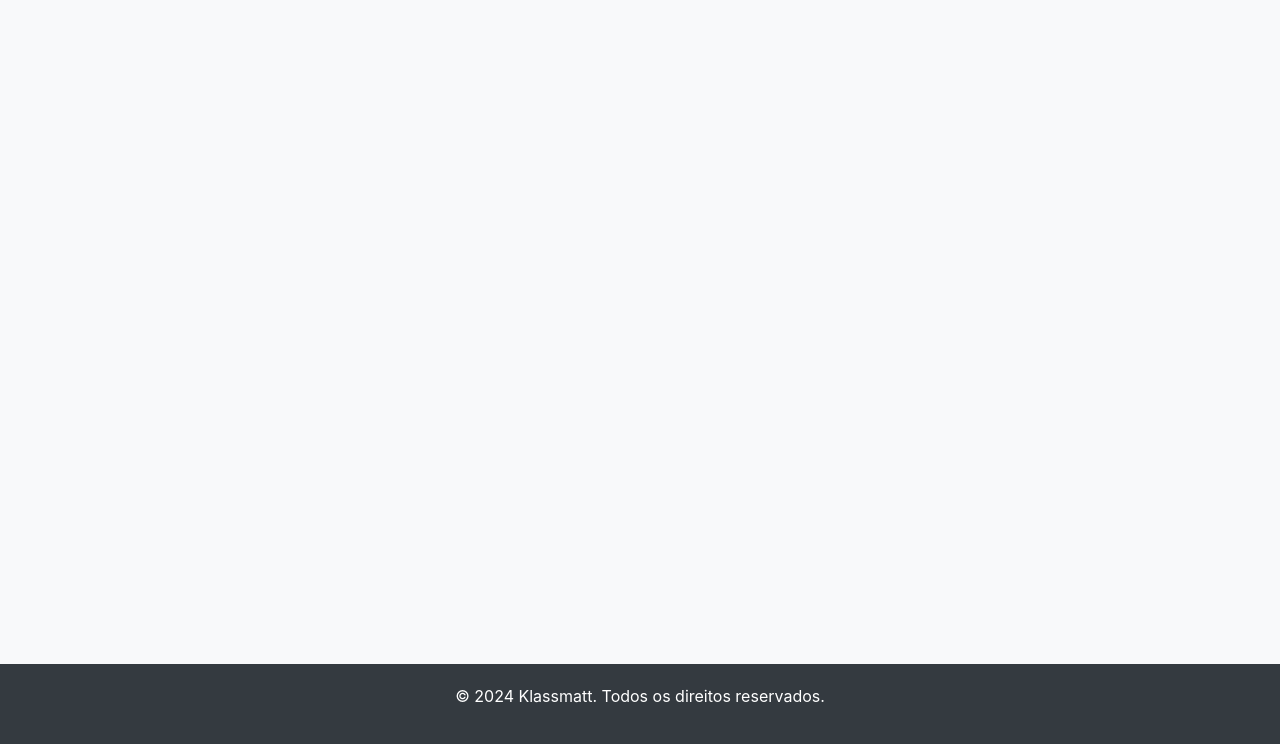
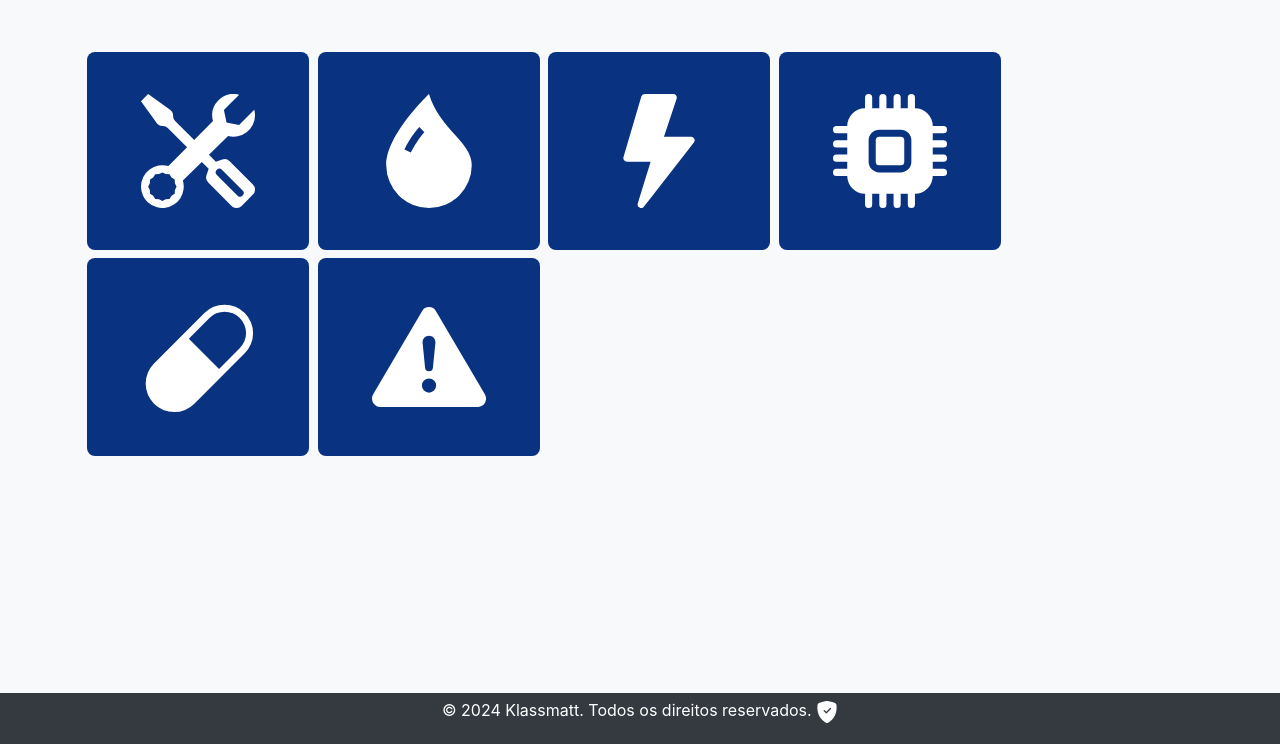
Before and after one commit to Henrique96/painel_KM, a PHP site: page /material.html in a window 1280 px wide. Shown: the part 56-800 px from the top of the page. Run offline with PHP 8.4, Linux system fonts and the light colour scheme; some libraries are stand-ins or nearby versions.

Commit message:
Links e icones para os materiais.

```diff
--- a/css/style.css
+++ b/css/style.css
@@ -17,6 +17,28 @@ body {
     font-size: 1.25rem;
     margin-top: 20px;
 }
+
+#links_material a {
+    background-color: rgb(9, 51, 128); /* Cor de fundo azul */
+    border: none; /* Remove bordas */
+    color: white; /* Cor do texto branca */
+    padding: 42px 54px; /* Espaçamento interno */
+    text-align: center; /* Alinha o texto ao centro */
+    text-decoration: none; /* Remove a sublinha do texto */
+    display: inline-block; /* Exibe como um bloco inline */
+    font-size: 16px; /* Tamanho da fonte */
+    margin: 4px 2px; /* Margens */
+    cursor: pointer; /* Muda o cursor ao passar o mouse */
+    border-radius: 8px; /* Borda arredondada */
+    transition-duration: 0.4s; /* Transição suave */
+}
+
+#links_material a:hover {
+    background-color: #0370e4; /* Cor de fundo ao passar o mouse */
+    color: white; /* Cor do texto ao passar o mouse */
+    box-shadow: 0 5px 15px rgba(0, 0, 0, 0.3); /* Sombra ao passar o mouse */
+}
+
 
 .center_div {
     margin: 8px;
@@ -42,7 +64,7 @@ body {
 footer {
     background-color: #343a40;
     color: white;
-    padding: 20px 0;
+    padding: 5px 0;
     text-align: center;
     position: fixed;
     width: 100%;
--- a/js/footer.js
+++ b/js/footer.js
@@ -1,6 +1,10 @@
 var footerhtml = `
         <div class="container">
-            <p>&copy; 2024 Klassmatt. Todos os direitos reservados.</p>
+            <p>&copy; 2024 Klassmatt. Todos os direitos reservados. <svg xmlns="http://www.w3.org/2000/svg" width="22" height="22" fill="currentColor" class="bi bi-shield-fill-check" viewBox="0 0 16 16">
+  <path fill-rule="evenodd" d="M8 0c-.69 0-1.843.265-2.928.56-1.11.3-2.229.655-2.887.87a1.54 1.54 0 0 0-1.044 1.262c-.596 4.477.787 7.795 2.465 9.99a11.8 11.8 0 0 0 2.517 2.453c.386.273.744.482 1.048.625.28.132.581.24.829.24s.548-.108.829-.24a7 7 0 0 0 1.048-.625 11.8 11.8 0 0 0 2.517-2.453c1.678-2.195 3.061-5.513 2.465-9.99a1.54 1.54 0 0 0-1.044-1.263 63 63 0 0 0-2.887-.87C9.843.266 8.69 0 8 0m2.146 5.146a.5.5 0 0 1 .708.708l-3 3a.5.5 0 0 1-.708 0l-1.5-1.5a.5.5 0 1 1 .708-.708L7.5 7.793z"/>
+</svg></p>
+
+
         </div>
     `;
 
--- /dev/null
+++ b/js/links_material.js
@@ -0,0 +1,46 @@
+var materialhtml = `
+        <div>
+            <a href="#">
+            <svg xmlns="http://www.w3.org/2000/svg" width="114" height="114" fill="currentColor" class="bi bi-tools" viewBox="0 0 16 16">
+                <path d="M1 0 0 1l2.2 3.081a1 1 0 0 0 .815.419h.07a1 1 0 0 1 .708.293l2.675 2.675-2.617 2.654A3.003 3.003 0 0 0 0 13a3 3 0 1 0 5.878-.851l2.654-2.617.968.968-.305.914a1 1 0 0 0 .242 1.023l3.27 3.27a.997.997 0 0 0 1.414 0l1.586-1.586a.997.997 0 0 0 0-1.414l-3.27-3.27a1 1 0 0 0-1.023-.242L10.5 9.5l-.96-.96 2.68-2.643A3.005 3.005 0 0 0 16 3q0-.405-.102-.777l-2.14 2.141L12 4l-.364-1.757L13.777.102a3 3 0 0 0-3.675 3.68L7.462 6.46 4.793 3.793a1 1 0 0 1-.293-.707v-.071a1 1 0 0 0-.419-.814zm9.646 10.646a.5.5 0 0 1 .708 0l2.914 2.915a.5.5 0 0 1-.707.707l-2.915-2.914a.5.5 0 0 1 0-.708M3 11l.471.242.529.026.287.445.445.287.026.529L5 13l-.242.471-.026.529-.445.287-.287.445-.529.026L3 15l-.471-.242L2 14.732l-.287-.445L1.268 14l-.026-.529L1 13l.242-.471.026-.529.445-.287.287-.445.529-.026z"/>
+            </svg>
+            </a>
+
+            <a href="#">
+            <svg xmlns="http://www.w3.org/2000/svg" width="114" height="114" fill="currentColor" class="bi bi-droplet-fill" viewBox="0 0 16 16">
+                <path d="M8 16a6 6 0 0 0 6-6c0-1.655-1.122-2.904-2.432-4.362C10.254 4.176 8.75 2.503 8 0c0 0-6 5.686-6 10a6 6 0 0 0 6 6M6.646 4.646l.708.708c-.29.29-1.128 1.311-1.907 2.87l-.894-.448c.82-1.641 1.717-2.753 2.093-3.13"/>
+            </svg>
+            </a>
+
+            <a href="#">
+            <svg xmlns="http://www.w3.org/2000/svg" width="114" height="114" fill="currentColor" class="bi bi-lightning-fill" viewBox="0 0 16 16">
+                <path d="M5.52.359A.5.5 0 0 1 6 0h4a.5.5 0 0 1 .474.658L8.694 6H12.5a.5.5 0 0 1 .395.807l-7 9a.5.5 0 0 1-.873-.454L6.823 9.5H3.5a.5.5 0 0 1-.48-.641z"/>
+            </svg>
+            </a>
+            <a href="#">
+            <svg xmlns="http://www.w3.org/2000/svg" width="114" height="114" fill="currentColor" class="bi bi-cpu-fill" viewBox="0 0 16 16">
+                <path d="M6.5 6a.5.5 0 0 0-.5.5v3a.5.5 0 0 0 .5.5h3a.5.5 0 0 0 .5-.5v-3a.5.5 0 0 0-.5-.5z"/>
+                <path d="M5.5.5a.5.5 0 0 0-1 0V2A2.5 2.5 0 0 0 2 4.5H.5a.5.5 0 0 0 0 1H2v1H.5a.5.5 0 0 0 0 1H2v1H.5a.5.5 0 0 0 0 1H2v1H.5a.5.5 0 0 0 0 1H2A2.5 2.5 0 0 0 4.5 14v1.5a.5.5 0 0 0 1 0V14h1v1.5a.5.5 0 0 0 1 0V14h1v1.5a.5.5 0 0 0 1 0V14h1v1.5a.5.5 0 0 0 1 0V14a2.5 2.5 0 0 0 2.5-2.5h1.5a.5.5 0 0 0 0-1H14v-1h1.5a.5.5 0 0 0 0-1H14v-1h1.5a.5.5 0 0 0 0-1H14v-1h1.5a.5.5 0 0 0 0-1H14A2.5 2.5 0 0 0 11.5 2V.5a.5.5 0 0 0-1 0V2h-1V.5a.5.5 0 0 0-1 0V2h-1V.5a.5.5 0 0 0-1 0V2h-1zm1 4.5h3A1.5 1.5 0 0 1 11 6.5v3A1.5 1.5 0 0 1 9.5 11h-3A1.5 1.5 0 0 1 5 9.5v-3A1.5 1.5 0 0 1 6.5 5"/>
+            </svg>
+            </a>
+
+            <a href="#">
+            <svg xmlns="http://www.w3.org/2000/svg" width="114" height="114" fill="currentColor" class="bi bi-capsule" viewBox="0 0 16 16">
+                <path d="M1.828 8.9 8.9 1.827a4 4 0 1 1 5.657 5.657l-7.07 7.071A4 4 0 1 1 1.827 8.9Zm9.128.771 2.893-2.893a3 3 0 1 0-4.243-4.242L6.713 5.429z"/>
+            </svg>
+            </a>
+
+            <a href="#">
+            <svg xmlns="http://www.w3.org/2000/svg" width="114" height="114" fill="currentColor" class="bi bi-exclamation-triangle-fill" viewBox="0 0 16 16">
+                <path d="M8.982 1.566a1.13 1.13 0 0 0-1.96 0L.165 13.233c-.457.778.091 1.767.98 1.767h13.713c.889 0 1.438-.99.98-1.767zM8 5c.535 0 .954.462.9.995l-.35 3.507a.552.552 0 0 1-1.1 0L7.1 5.995A.905.905 0 0 1 8 5m.002 6a1 1 0 1 1 0 2 1 1 0 0 1 0-2"/>
+            </svg>
+            </a>
+
+        </div>
+    `;
+
+var material = document.getElementById("links_material"); // Acessa o primeiro (e único) elemento <footer>
+
+if (material) { // Verifica se o elemento <footer> existe
+    material.innerHTML = materialhtml;
+}
--- a/js/main.js
+++ b/js/main.js
@@ -23,6 +23,7 @@ function store_log(){
 	// localStorage.clear();
 }
 
+/*
 function calcular_producao(){
 	// AGROVALE GNA GILBARCO UNIVERSAL BOPAPER ORIZON LHOIST
 
@@ -49,4 +50,4 @@ function calcular_producao(){
 
 	resultado_prod.style.display = "block";
 	resultado_prod.append(resultado);
-}
+} */
--- a/links.html
+++ b/links.html
@@ -61,7 +61,7 @@
           }
 
           .links_projetos:hover {
-            background-color: lightgreen;
+            background-color: rgb(107, 143, 240);
         }
 
         footer {
@@ -92,6 +92,9 @@
             <a href="https://itsm.klassmatt.com" target="_blank"><button class="links_projetos">Fresh Service</button></a>
             <a href="https://engage.cloud.microsoft/main/feed" target="_blank"><button class="links_projetos">Engage</button></a>
             <a href="https://outlook.office.com/" target="_blank"><button class="links_projetos">Email</button></a>
+            <a href="https://klassmatt.sharepoint.com/sites/WikiKlassmatt/Prod/Forms/AllItems.aspx?id=%2Fsites%2FWikiKlassmatt%2FProd%2F01%5F%C3%81rea%5Fde%5FTreinamento&viewid=7e852c7e%2Df48b%2D4eb2%2Dbb25%2D4cc145f7c7b1" target="_blank"><button class="links_projetos">Wiki Klassmatt</button></a>
+
+
             <!-- <a href="https://gna.klassmatt.com.br" target="_blank"><button class="links_projetos">GNA</button></a>
             <a href="https://bopaper.klassmatt.com.br" target="_blank"><button class="links_projetos">Bopaper</button></a>
             <a href="https://etex.klassmatt.com.br" target="_blank"><button class="links_projetos">Etex</button></a>
--- a/material.html
+++ b/material.html
@@ -13,12 +13,17 @@
 </head>
 <body>
     <header></header>
-    <main class="container mt-5"></main>
+    <main class="container mt-5">
+        <div id="links_material">
+
+        </div>
+    </main>
     <script src="https://code.jquery.com/jquery-3.5.1.slim.min.js"></script>
     <script src="https://cdn.jsdelivr.net/npm/@popperjs/core@2.5.4/dist/umd/popper.min.js"></script>
     <script src="https://stackpath.bootstrapcdn.com/bootstrap/4.5.2/js/bootstrap.min.js"></script>
     <script src="./js/link.js"></script>
     <footer></footer>
+    <script src="./js/links_material.js"></script>
     <script src="./js/footer.js"></script>
 </body>
 </html>
```
Also changed, not shown: format.html (+14 -2 lines), referencias.md (added, +29 -0 lines), templates/index.html.html (deleted, +0 -10 lines).
